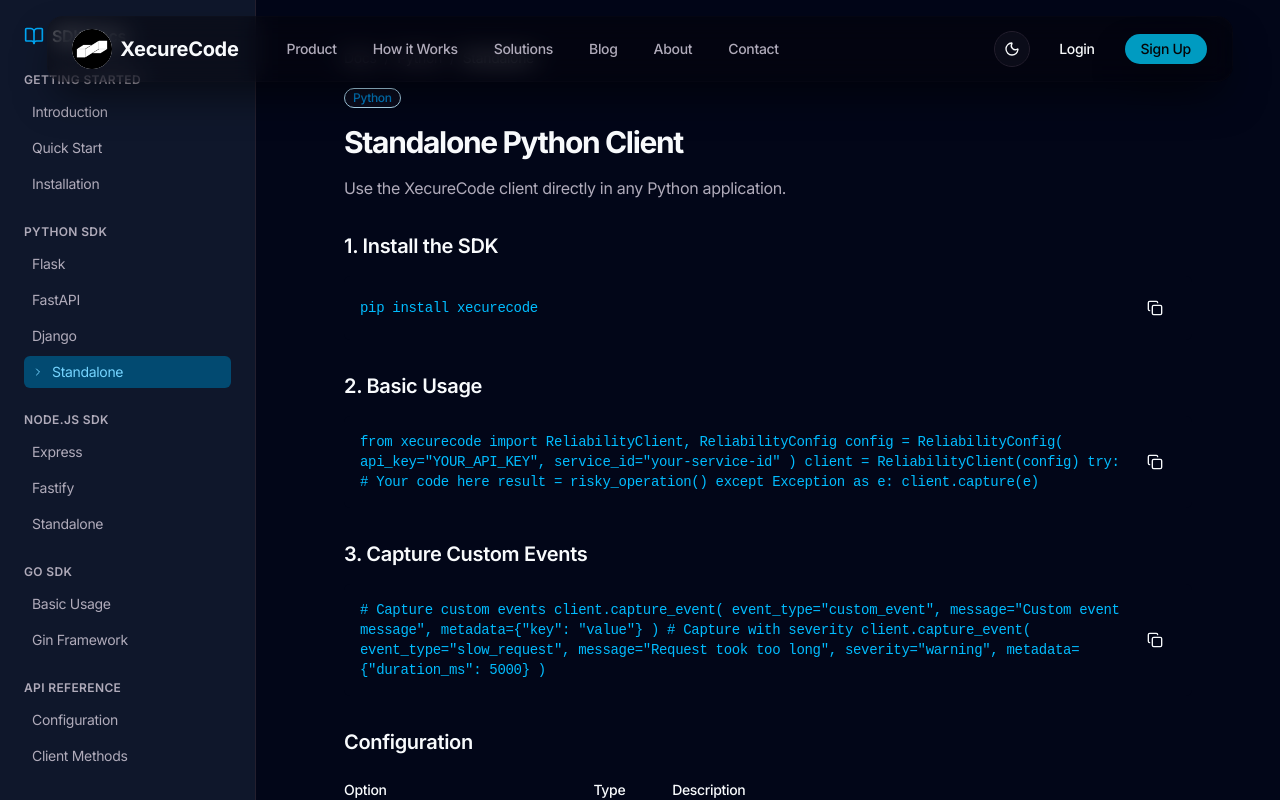
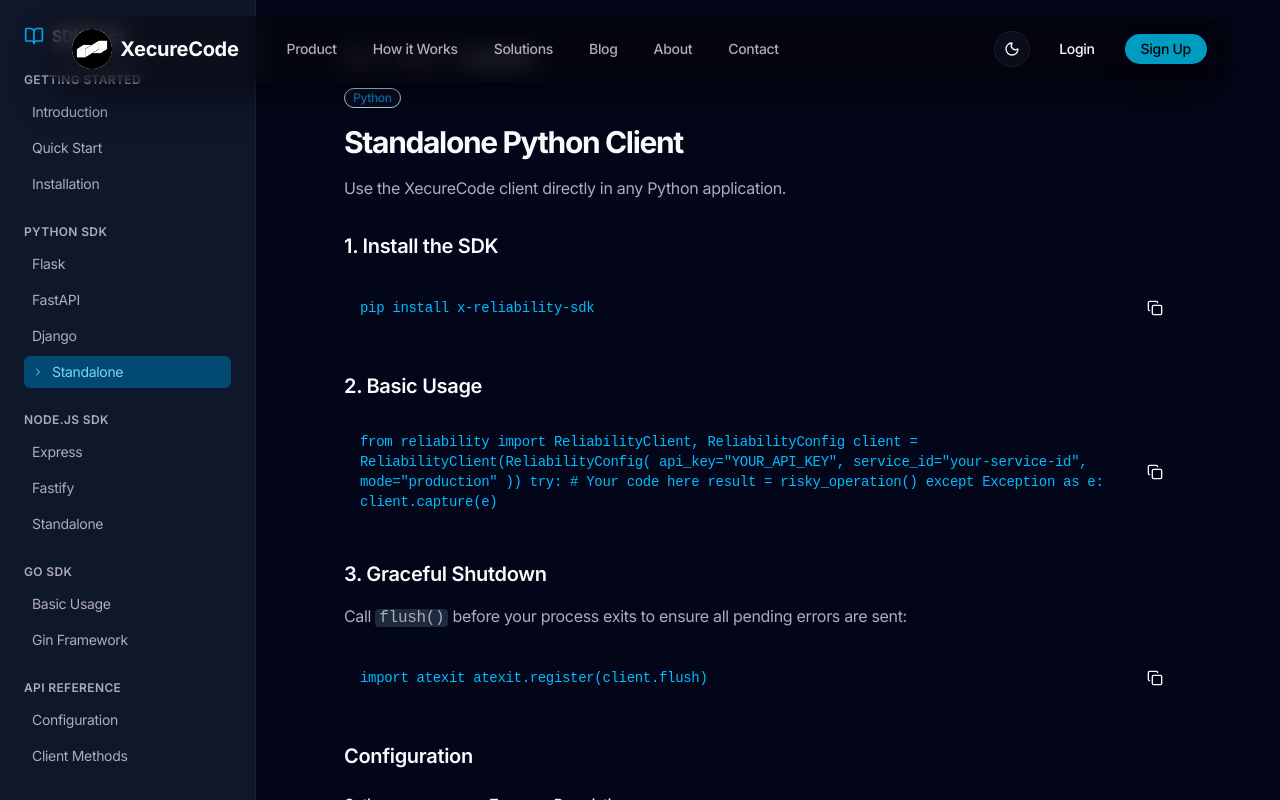
Before and after one commit to jyotishankar04/xc-temp-client, a Next.js app: page /docs/sdk/python/standalone in a window 1280 px wide. Shown: the top 800 px of the page. Built offline with nearby package versions, Linux system fonts and the light colour scheme; no server answers.

Commit message:
feat: add Python SDK docs with Django, FastAPI, Flask, and standalone examples

```diff
--- a/app/(marketing)/docs/sdk/python/django/page.tsx
+++ b/app/(marketing)/docs/sdk/python/django/page.tsx
@@ -48,21 +48,15 @@
       <div className="space-y-8">
         <section>
           <h2 className="text-xl font-semibold mb-4">1. Install the SDK</h2>
-          <CodeBlock code="pip install xecurecode" />
+          <CodeBlock code="pip install x-reliability-sdk" />
         </section>
 
         <section>
-          <h2 className="text-xl font-semibold mb-4">2. Add to INSTALLED_APPS</h2>
-          <p className="text-muted-foreground mb-2">In your <code className="bg-slate-100 dark:bg-slate-800 px-1 rounded">settings.py</code>:</p>
-          <CodeBlock code={`INSTALLED_APPS = [
-    # ...
-    'xecurecode.integrations.django',
-]
-
-XECURECODE = {
-    'api_key': 'YOUR_API_KEY',
-    'service_id': 'your-service-id',
-}`} />
+          <h2 className="text-xl font-semibold mb-4">2. Configure settings.py</h2>
+          <p className="text-muted-foreground mb-2">Add the following to your <code className="bg-slate-100 dark:bg-slate-800 px-1 rounded">settings.py</code>:</p>
+          <CodeBlock code={`RELIABILITY_API_KEY = 'YOUR_API_KEY'
+RELIABILITY_SERVICE_ID = 'your-service-id'
+RELIABILITY_MODE = 'production'  # or 'development'`} />
         </section>
 
         <section>
@@ -70,34 +64,37 @@
           <p className="text-muted-foreground mb-2">In your <code className="bg-slate-100 dark:bg-slate-800 px-1 rounded">settings.py</code>:</p>
           <CodeBlock code={`MIDDLEWARE = [
     # ...
-    'xecurecode.integrations.django.XecureCodeMiddleware',
+    'reliability.django_integration.ReliabilityMiddleware',
 ]`} />
+          <p className="text-sm text-muted-foreground mt-2">
+            The middleware automatically reads your <code className="bg-slate-100 dark:bg-slate-800 px-1 rounded">RELIABILITY_*</code> settings and captures all unhandled exceptions.
+          </p>
         </section>
 
         <section>
-          <h2 className="text-xl font-semibold mb-4">Configuration Options</h2>
+          <h2 className="text-xl font-semibold mb-4">Configuration Settings</h2>
           <div className="overflow-x-auto">
             <table className="w-full text-sm">
               <thead>
                 <tr className="border-b">
-                  <th className="text-left py-2 font-medium">Option</th>
+                  <th className="text-left py-2 font-medium">Setting</th>
                   <th className="text-left py-2 font-medium">Type</th>
                   <th className="text-left py-2 font-medium">Description</th>
                 </tr>
               </thead>
               <tbody>
                 <tr className="border-b">
-                  <td className="py-2 font-mono">api_key</td>
+                  <td className="py-2 font-mono">RELIABILITY_API_KEY</td>
                   <td className="py-2 text-muted-foreground">string</td>
                   <td className="py-2">Your API key (required)</td>
                 </tr>
                 <tr className="border-b">
-                  <td className="py-2 font-mono">service_id</td>
+                  <td className="py-2 font-mono">RELIABILITY_SERVICE_ID</td>
                   <td className="py-2 text-muted-foreground">string</td>
                   <td className="py-2">Your service ID (required)</td>
                 </tr>
                 <tr>
-                  <td className="py-2 font-mono">mode</td>
+                  <td className="py-2 font-mono">RELIABILITY_MODE</td>
                   <td className="py-2 text-muted-foreground">string</td>
                   <td className="py-2">"development" or "production" (default: "development")</td>
                 </tr>
--- a/app/(marketing)/docs/sdk/python/fastapi/page.tsx
+++ b/app/(marketing)/docs/sdk/python/fastapi/page.tsx
@@ -48,22 +48,25 @@
       <div className="space-y-8">
         <section>
           <h2 className="text-xl font-semibold mb-4">1. Install the SDK</h2>
-          <CodeBlock code="pip install xecurecode" />
+          <CodeBlock code="pip install x-reliability-sdk" />
         </section>
 
         <section>
           <h2 className="text-xl font-semibold mb-4">2. Initialize the Integration</h2>
           <CodeBlock code={`from fastapi import FastAPI
-from xecurecode.integrations.fastapi import FastAPIIntegration
+from reliability import ReliabilityClient, ReliabilityConfig
+from reliability.fastapi_integration import setup_fastapi
 
 app = FastAPI()
 
-# Add XecureCode middleware
-FastAPIIntegration(
-    app,
+client = ReliabilityClient(ReliabilityConfig(
     api_key="YOUR_API_KEY",
-    service_id="your-service-id"
-)`} />
+    service_id="your-service-id",
+    mode="production"
+))
+
+# Add middleware — automatically captures all unhandled exceptions
+setup_fastapi(app, client)`} />
           <p className="text-sm text-muted-foreground mt-2">
             Replace <code className="bg-slate-100 dark:bg-slate-800 px-1 rounded">YOUR_API_KEY</code> and <code className="bg-slate-100 dark:bg-slate-800 px-1 rounded">your-service-id</code> with your actual credentials.
           </p>
@@ -107,11 +110,6 @@
                   <td className="py-2 text-muted-foreground">string</td>
                   <td className="py-2">"development" or "production" (default: "development")</td>
                 </tr>
-                <tr>
-                  <td className="py-2 font-mono">environment</td>
-                  <td className="py-2 text-muted-foreground">string</td>
-                  <td className="py-2">Environment name (optional)</td>
-                </tr>
               </tbody>
             </table>
           </div>
--- a/app/(marketing)/docs/sdk/python/flask/page.tsx
+++ b/app/(marketing)/docs/sdk/python/flask/page.tsx
@@ -48,22 +48,25 @@
       <div className="space-y-8">
         <section>
           <h2 className="text-xl font-semibold mb-4">1. Install the SDK</h2>
-          <CodeBlock code="pip install xecurecode" />
+          <CodeBlock code="pip install x-reliability-sdk" />
         </section>
 
         <section>
           <h2 className="text-xl font-semibold mb-4">2. Initialize the Integration</h2>
           <CodeBlock code={`from flask import Flask
-from xecurecode.integrations.flask import FlaskIntegration
+from reliability import ReliabilityClient, ReliabilityConfig
+from reliability.flask_integration import init_flask
 
 app = Flask(__name__)
 
-# Add XecureCode middleware
-FlaskIntegration(
-    app,
+client = ReliabilityClient(ReliabilityConfig(
     api_key="YOUR_API_KEY",
-    service_id="your-service-id"
-)`} />
+    service_id="your-service-id",
+    mode="production"
+))
+
+# Register error handler
+init_flask(app, client)`} />
         <p className="text-sm text-muted-foreground mt-2">
           Replace <code className="bg-slate-100 dark:bg-slate-800 px-1 rounded">YOUR_API_KEY</code> and <code className="bg-slate-100 dark:bg-slate-800 px-1 rounded">your-service-id</code> with your actual credentials.
         </p>
@@ -107,11 +110,6 @@
                   <td className="py-2 text-muted-foreground">string</td>
                   <td className="py-2">"development" or "production" (default: "development")</td>
                 </tr>
-                <tr>
-                  <td className="py-2 font-mono">environment</td>
-                  <td className="py-2 text-muted-foreground">string</td>
-                  <td className="py-2">Environment name (optional)</td>
-                </tr>
               </tbody>
             </table>
           </div>
@@ -120,17 +118,9 @@
         <section>
           <h2 className="text-xl font-semibold mb-4">Manual Capture</h2>
           <p className="text-muted-foreground mb-4">
-            You can also manually capture errors:
+            You can also manually capture errors anywhere in your code:
           </p>
-          <CodeBlock code={`from xecurecode import ReliabilityClient, ReliabilityConfig
-
-config = ReliabilityConfig(
-    api_key="YOUR_API_KEY",
-    service_id="your-service-id"
-)
-client = ReliabilityClient(config)
-
-try:
+          <CodeBlock code={`try:
     risky_operation()
 except Exception as e:
     client.capture(e)`} />
--- a/app/(marketing)/docs/sdk/python/standalone/page.tsx
+++ b/app/(marketing)/docs/sdk/python/standalone/page.tsx
@@ -48,18 +48,18 @@
       <div className="space-y-8">
         <section>
           <h2 className="text-xl font-semibold mb-4">1. Install the SDK</h2>
-          <CodeBlock code="pip install xecurecode" />
+          <CodeBlock code="pip install x-reliability-sdk" />
         </section>
 
         <section>
           <h2 className="text-xl font-semibold mb-4">2. Basic Usage</h2>
-          <CodeBlock code={`from xecurecode import ReliabilityClient, ReliabilityConfig
+          <CodeBlock code={`from reliability import ReliabilityClient, ReliabilityConfig
 
-config = ReliabilityConfig(
+client = ReliabilityClient(ReliabilityConfig(
     api_key="YOUR_API_KEY",
-    service_id="your-service-id"
-)
-client = ReliabilityClient(config)
+    service_id="your-service-id",
+    mode="production"
+))
 
 try:
     # Your code here
@@ -69,21 +69,13 @@
         </section>
 
         <section>
-          <h2 className="text-xl font-semibold mb-4">3. Capture Custom Events</h2>
-          <CodeBlock code={`# Capture custom events
-client.capture_event(
-    event_type="custom_event",
-    message="Custom event message",
-    metadata={"key": "value"}
-)
+          <h2 className="text-xl font-semibold mb-4">3. Graceful Shutdown</h2>
+          <p className="text-muted-foreground mb-4">
+            Call <code className="bg-slate-100 dark:bg-slate-800 px-1 rounded">flush()</code> before your process exits to ensure all pending errors are sent:
+          </p>
+          <CodeBlock code={`import atexit
 
-# Capture with severity
-client.capture_event(
-    event_type="slow_request",
-    message="Request took too long",
-    severity="warning",
-    metadata={"duration_ms": 5000}
-)`} />
+atexit.register(client.flush)`} />
         </section>
 
         <section>
@@ -108,15 +100,10 @@
                   <td className="py-2 text-muted-foreground">string</td>
                   <td className="py-2">Your service ID (required)</td>
                 </tr>
-                <tr className="border-b">
-                  <td className="py-2 font-mono">base_url</td>
+                <tr>
+                  <td className="py-2 font-mono">mode</td>
                   <td className="py-2 text-muted-foreground">string</td>
-                  <td className="py-2">Custom server URL (optional)</td>
-                </tr>
-                <tr>
-                  <td className="py-2 font-mono">flush_interval</td>
-                  <td className="py-2 text-muted-foreground">int</td>
-                  <td className="py-2">Seconds between flushes (default: 5)</td>
+                  <td className="py-2">"development" or "production" (default: "development")</td>
                 </tr>
               </tbody>
             </table>
```
